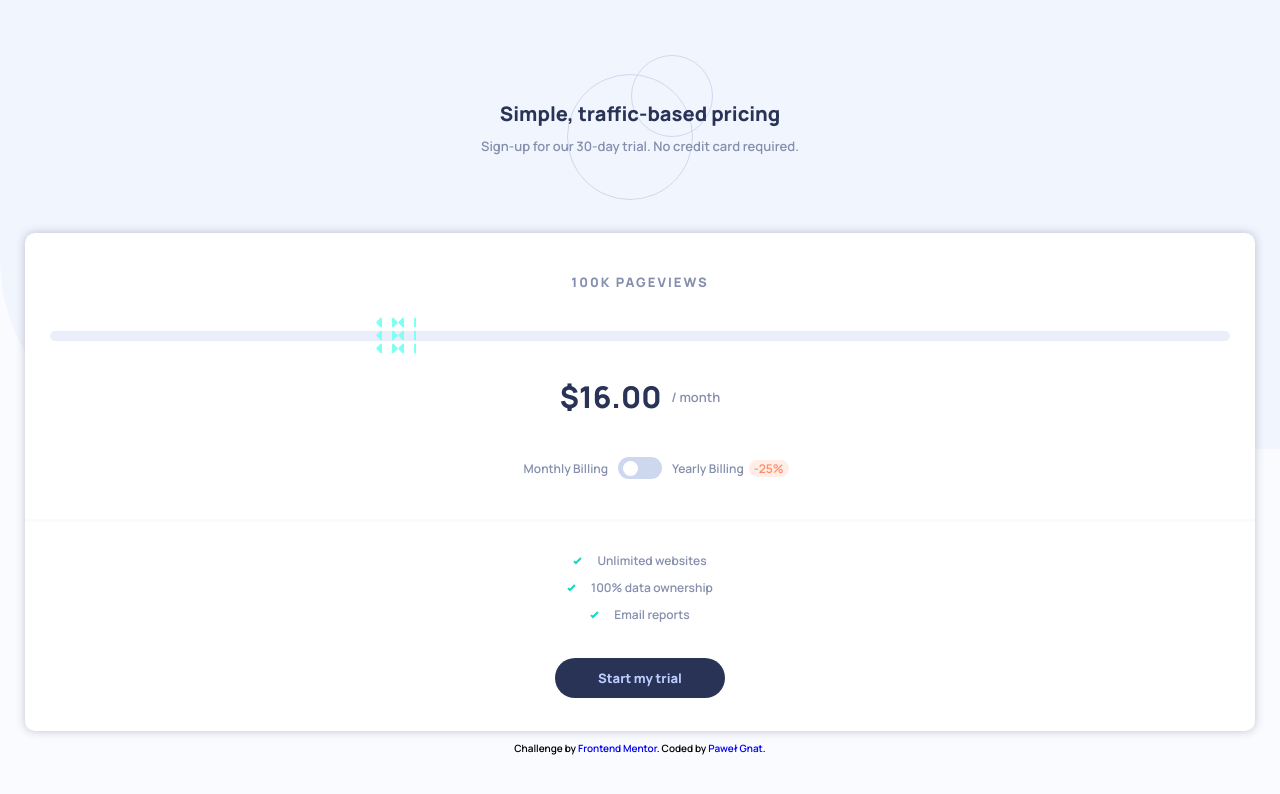
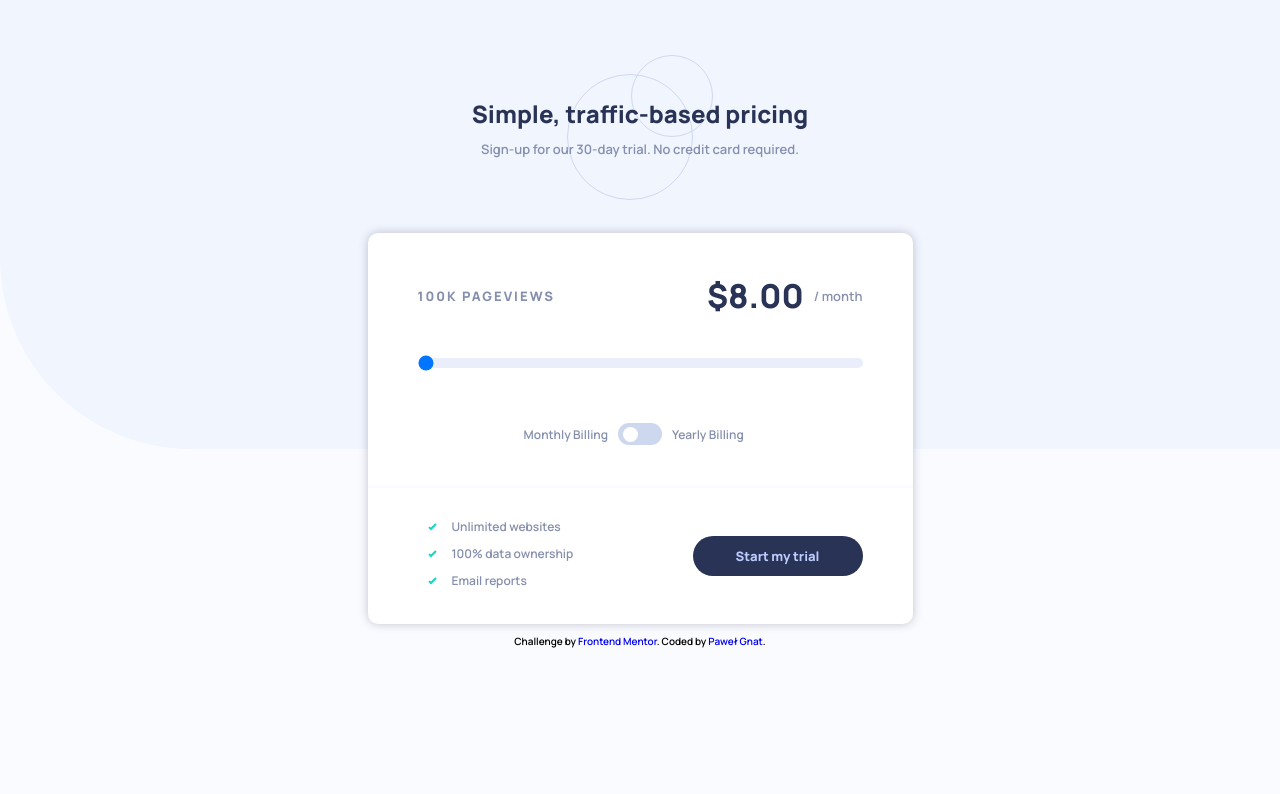
Before and after one commit to Pawel-Gnat/Frontend-Mentor-Interactive-pricing-component, a plain HTML site: page index.html in a window 1280 px wide. Drawn offline with Linux system fonts and the light colour scheme.

Commit message:
working with js

```diff
--- a/index.html
+++ b/index.html
@@ -24,11 +24,10 @@
 			<div class="trial-card">
 				<div class="slidecontainer">
 					<label class="slidecontainer__pageviews" for="priceRang">100K pageviews</label>
-					<input type="range" min="8" max="36" value="16" name="pricing" id="priceRange"
-						class="slidecontainer__slider">
-					<!-- <img src="./images/icon-slider.svg" alt="">	 -->
-					<p class="slidecontainer__price">$16.00 <span class="slidecontainer__price--period">/ month</span>
-					</p>
+					<input type="range" min="0" max="4" value="0" step="1" name="pricing" id="priceRange"
+						class="slidecontainer__slider" aria-valuetext="value">
+					<span class="slidecontainer__price"></span><span class="slidecontainer__price--period">/
+						month</span>
 				</div>
 
 				<div class="price-switch">
@@ -40,7 +39,7 @@
 						</span>
 					</label>
 					<span class="price-switch__text">yearly billing <span
-							class="price-switch__text--discount">-25%</span></span>
+							class="price-switch__text--discount"></span></span>
 				</div>
 
 				<div class="trial-info">
--- a/js/main.js
+++ b/js/main.js
@@ -0,0 +1,39 @@
+// pageviews
+// price
+// toggle
+
+const pricePerViewsData = [8, 12, 16, 24, 36]
+const pageviewsPerPriceData = ['10K', '50K', '100K', '500K', '1M']
+const priceRangeSlider = document.querySelector('#priceRange')
+const togglePricePerPeriod = document.querySelector('#priceSwitch')
+const TextareaPrice = document.querySelector('.slidecontainer__price')
+const TextareaPageviews = document.querySelector('.slidecontainer__pageviews')
+const windowMediaQuery = window.matchMedia('(min-width: 505px)')
+
+priceRangeSlider.oninput = function () {
+	TextareaPrice.textContent = '$' + pricePerViewsData[this.value].toFixed(2)
+}
+priceRangeSlider.oninput()
+
+function showPageviewsPerPrice() {
+	for (let i = 0; pricePerViewsData.length; i++) {
+		// 	TextareaPageviews.textContent = pageviewsPerPriceData[i]
+
+		switch (changePageviews) {
+			case 1:
+				TextareaPageviews.textContent[i]
+				break
+		}
+	}
+}
+showPageviewsPerPrice()
+
+function addDiscountText(e) {
+	if (e.matches) {
+		document.querySelector('.price-switch__text--discount').textContent = '-25% discount'
+	} else {
+		document.querySelector('.price-switch__text--discount').textContent = '-25%'
+	}
+}
+addDiscountText(windowMediaQuery)
+windowMediaQuery.addListener(addDiscountText)
--- a/sass/_colors.scss
+++ b/sass/_colors.scss
@@ -1,12 +1,12 @@
-$soft-cyan_full_slider_bar: hsl(174, 77%, 80%);
-$strong-cyan_slider_backround: hsl(174, 86%, 45%);
+$soft-cyan_full_slider_bar: hsl(174, 77%, 80%); // used
+$strong-cyan_slider_backround: hsl(174, 86%, 45%); // used
 $light-grayish-red_discount_background: hsl(14, 92%, 95%); // used
 $discount_text: hsl(15, 100%, 70%); // used
 $discount_text_background: rgba(255, 140, 102, 0.15); // used
 $pale-blue_CTA_text: hsl(226, 100%, 87%); // used
 $pricing_component_background: hsl(0, 0%, 100%); // used
 $main_background: hsl(230, 100%, 99%); // used
-$light-grayish-blue_empty_slider_bar: hsl(224, 65%, 95%);
+$light-grayish-blue_empty_slider_bar: hsl(224, 65%, 95%); // used
 $toggle_background: hsl(223, 50%, 87%); // used
 $text: hsl(225, 20%, 60%); // used
 $text_n_CTA_background: hsl(227, 35%, 25%); // used
--- a/sass/style.scss
+++ b/sass/style.scss
@@ -36,7 +36,7 @@ body {
 	background: url('../images/pattern-circles.svg') center no-repeat;
 
 	&__main {
-		font-size: 2rem;
+		font-size: clamp(2rem, 5vw, 2.4rem);
 		margin-bottom: 1rem;
 		color: $text_n_CTA_background;
 	}
@@ -49,7 +49,8 @@ body {
 }
 
 .trial-card {
-	margin-top: 3.3rem;
+	max-width: 54.5rem;
+	margin: 3.3rem auto 0;
 	border-radius: 1rem;
 	background-color: $pricing_component_background;
 	box-shadow: 0px 0px 10px 0px rgba(66, 68, 90, 0.3);
@@ -57,7 +58,9 @@ body {
 
 .slidecontainer {
 	display: flex;
-	flex-direction: column;
+	flex-wrap: wrap;
+	justify-content: center;
+	align-items: center;
 	padding: 4rem 2.5rem;
 	color: $text;
 
@@ -69,6 +72,7 @@ body {
 	}
 
 	&__slider {
+		width: 100%;
 		appearance: none;
 		height: 1rem;
 		margin: 4rem 0 3.5rem;
@@ -76,28 +80,43 @@ body {
 		background-color: $light-grayish-blue_empty_slider_bar;
 	}
 
-	&__slider::-webkit-slider-thumb {
+	&__slider::-moz-range-thumb {
 		appearance: none;
 		width: 4rem;
 		height: 4rem;
-		background: url('../images/icon-slider.svg');
+		border: none;
+		border-radius: 50%;
+		background: url('../images/icon-slider.svg') center no-repeat $strong-cyan_slider_backround;
+		box-shadow: 0px 15px 30px -3px $strong-cyan_slider_backround;
 		cursor: pointer;
 	}
 
-	// need to repair my slider thumb
+	&__slider::-moz-range-thumb:active {
+		background-color: $soft-cyan_full_slider_bar;
+		cursor: grabbing;
+	}
+
+	&__slider::-moz-range-track {
+		height: 100%;
+		border-radius: 100vmax;
+		background-color: $light-grayish-blue_empty_slider_bar;
+	}
+
+	&__slider::-moz-range-progress {
+		height: 100%;
+		border-radius: 100vmax;
+		background-color: $soft-cyan_full_slider_bar;
+	}
 
 	&__price {
 		font-size: 3rem;
 		font-weight: 800;
-		display: flex;
-		justify-content: center;
-		gap: 1rem;
 		color: $text_n_CTA_background;
 
 		&--period {
 			font-size: 1.3rem;
 			font-weight: 600;
-			align-self: center;
+			margin-left: 1rem;
 			color: $text;
 		}
 	}
@@ -106,12 +125,13 @@ body {
 .price-switch {
 	display: flex;
 	align-items: center;
-	padding-bottom: 4rem;
+	padding: 0rem 2.5rem 4rem;
 	border-bottom: 3px solid $main_background;
 
 	&__text {
 		display: flex;
 		justify-content: flex-end;
+		align-items: center;
 		flex-grow: 1;
 		flex-basis: 0;
 		font-size: 1.2rem;
@@ -119,6 +139,7 @@ body {
 		color: $text;
 
 		&--discount {
+			text-transform: none;
 			display: inline-block;
 			padding: 0 0.5rem;
 			border-radius: 100vmax;
@@ -220,5 +241,36 @@ footer {
 
 /* MEDIA QUERIES */
 
-@media (min-width: 420px) {
+@media (min-width: 500px) {
+	.slidecontainer {
+		padding: 4rem 5rem 2rem;
+
+		&__pageviews {
+			text-align: left;
+			flex-grow: 1;
+		}
+
+		&__slider {
+			order: 3;
+		}
+
+		&__price {
+			font-size: 3.3rem;
+		}
+	}
+
+	.trial-info {
+		flex-direction: row;
+		justify-content: space-between;
+		padding: 0 5rem;
+
+		&__textbox {
+			margin: 2rem 0 2.5rem;
+			text-align: left;
+		}
+
+		&__button {
+			margin-bottom: 0;
+		}
+	}
 }
```
Also changed, not shown: css/style.css, 1 other file.
